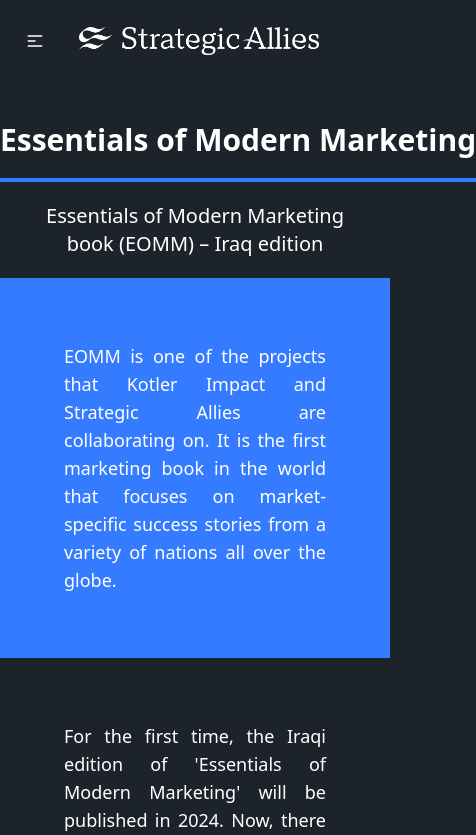
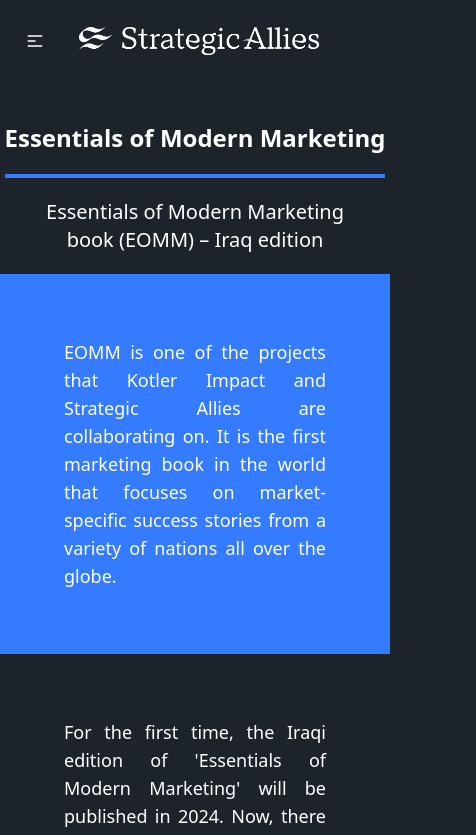
Before and after one commit to techeyeco/stratigic-allies-website-react, a React (Vite) app: page /modernMarketing in a window 390 px wide. Shown: the top 835 px of the page, 476 px wide, since content can reach past the window. Built offline with nearby package versions, Linux system fonts and the light colour scheme.

Commit message:
fix modern marketing  page

```diff
--- a/src/Pages/ModernMarketing/ModernMarketing.jsx
+++ b/src/Pages/ModernMarketing/ModernMarketing.jsx
@@ -7,11 +7,11 @@
     Aos.init();
   }, []);
   return (
-    <section className="text-center my-10  mx-auto">
+    <section className="text-center my-10 mx-auto">
       <p
         data-aos="fade-down"
         data-aos-duration="1000"
-        className="text-3xl lg:text-5xl font-bold m-5 pb-5 border-b-4 border-primary w-max mx-auto "
+        className="text-2xl lg:text-5xl font-bold mb-5 pb-5 border-b-4 border-primary w-max mx-auto "
       >
         Essentials of Modern Marketing
       </p>
```
